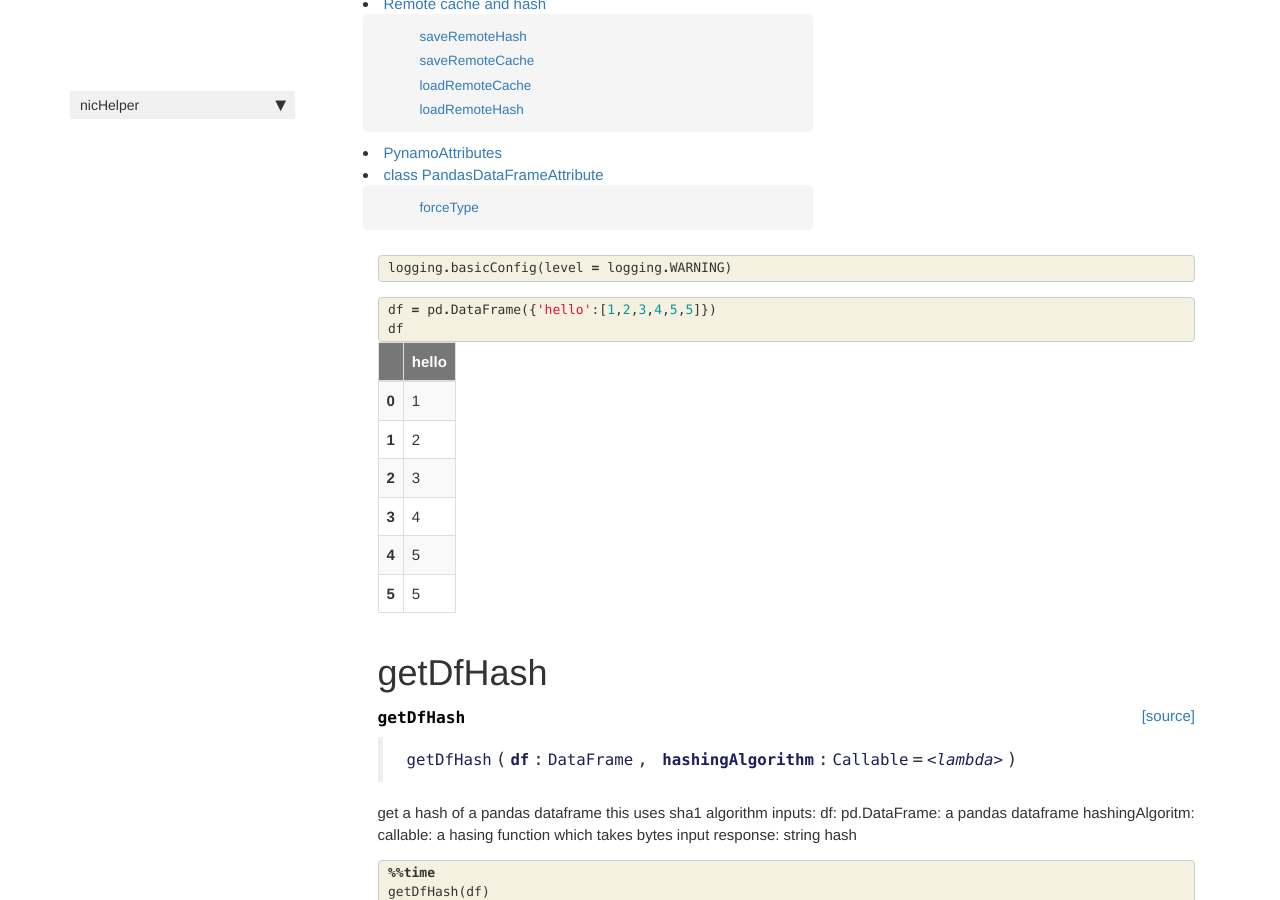
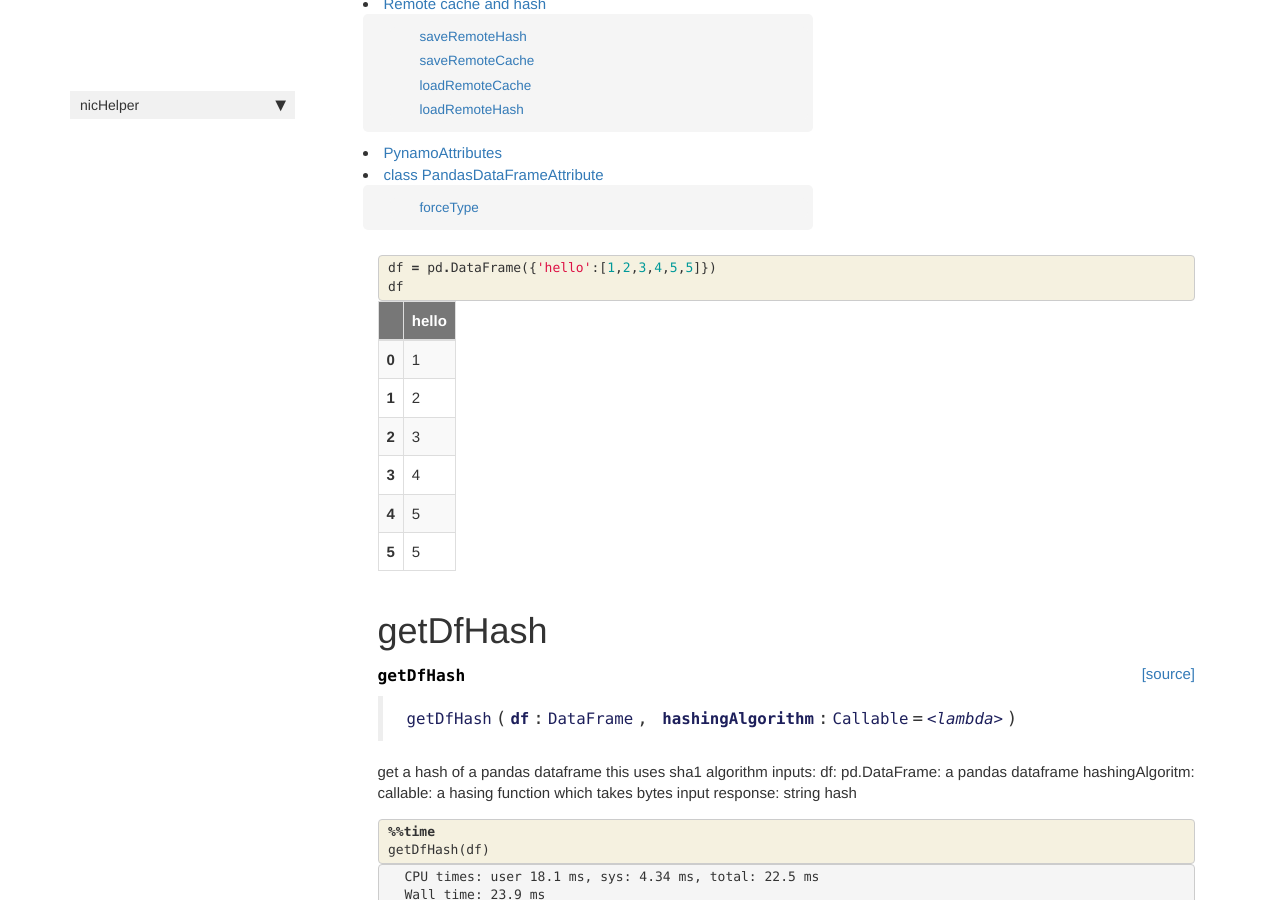
Before and after one commit to thanakijwanavit/nicHelper, a Jekyll site: the page built from docs/pdUtils.html, in a window 1280 px wide and 900 px high, scrolled down 372 px. Built offline with Jekyll 4.4.1, drawn with Linux system fonts in a browser that asks for light colours; nearby versions of some CDN libraries; comment, search, counter and statistics services are not loaded.

Commit message:
updated some docs

```diff
--- a/docs/dictUtil.html
+++ b/docs/dictUtil.html
@@ -320,7 +320,7 @@
 
 
 <div class="output_markdown rendered_html output_subarea ">
-<h4 id="hashDict" class="doc_header"><code>hashDict</code><a href="https://github.com/thanakijwanavit/nicHelper/tree/master/nicHelper/dictUtil.py#L58" class="source_link" style="float:right">[source]</a></h4><blockquote><p><code>hashDict</code>(<strong><code>data</code></strong>:<code>dict</code>, <strong><code>hasher</code></strong>=<em><code>&lt;sha1 HASH object @ 0x7f3bb5394fb0&gt;</code></em>, <strong><code>encoder</code></strong>=<em><code>dumps</code></em>)</p>
+<h4 id="hashDict" class="doc_header"><code>hashDict</code><a href="https://github.com/thanakijwanavit/nicHelper/tree/master/nicHelper/dictUtil.py#L58" class="source_link" style="float:right">[source]</a></h4><blockquote><p><code>hashDict</code>(<strong><code>data</code></strong>:<code>dict</code>, <strong><code>hasher</code></strong>=<em><code>&lt;sha1 HASH object @ 0x7f423c1fce90&gt;</code></em>, <strong><code>encoder</code></strong>=<em><code>dumps</code></em>)</p>
 </blockquote>
 <p>hashes the dictionary inputted</p>
 <p>data: dict: the dictionary inputted to be 'hashed'</p>
--- a/docs/pdUtils.html
+++ b/docs/pdUtils.html
@@ -32,23 +32,6 @@
     {% raw %}
 
 <div class="cell border-box-sizing code_cell rendered">
-
-</div>
-    {% endraw %}
-
-    {% raw %}
-
-<div class="cell border-box-sizing code_cell rendered">
-<div class="input">
-
-<div class="inner_cell">
-    <div class="input_area">
-<div class=" highlight hl-ipython3"><pre><span></span><span class="n">logging</span><span class="o">.</span><span class="n">basicConfig</span><span class="p">(</span><span class="n">level</span> <span class="o">=</span> <span class="n">logging</span><span class="o">.</span><span class="n">WARNING</span><span class="p">)</span>
-</pre></div>
-
-    </div>
-</div>
-</div>
 
 </div>
     {% endraw %}
@@ -824,13 +807,6 @@
 </div>
 <div class="cell border-box-sizing text_cell rendered"><div class="inner_cell">
 <div class="text_cell_render border-box-sizing rendered_html">
-<p><span style="color:red">**=======**</span></p>
-
-</div>
-</div>
-</div>
-<div class="cell border-box-sizing text_cell rendered"><div class="inner_cell">
-<div class="text_cell_render border-box-sizing rendered_html">
 <p><span style="color:red">**>>>>>>> remote**</span></p>
 
 </div>
```
Also changed, not shown: README.md, 1 other file.
